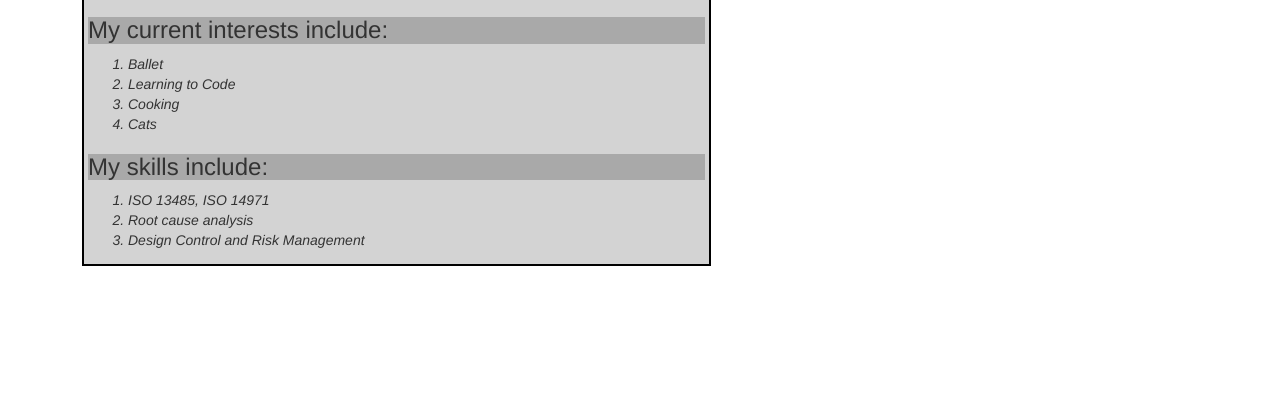
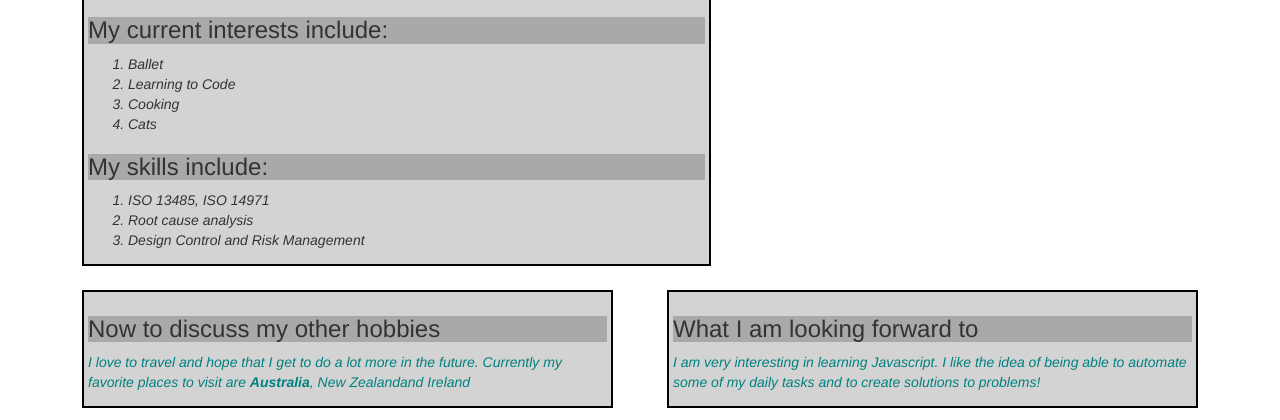
Before and after one commit to eamayer/portfolio, a plain HTML site: page index.html in a window 1280 px wide. Shown: the part 714-1134 px from the top of the page. Before the commit the page ends 992 px from the top, so only its background shows below. Drawn offline with Linux system fonts and the light colour scheme.

Commit message:
Added additional hobby and learning sections

```diff
--- a/css/styles.css
+++ b/css/styles.css
@@ -20,3 +20,12 @@ h3 {
 .important {
   font-style: italic;
 }
+
+.col-sm-6 h3 {
+  font-weight: lighter;
+}
+
+.col-sm-6 p {
+  font-style: oblique;
+  color: teal;
+}
--- a/index.html
+++ b/index.html
@@ -46,15 +46,25 @@
               <li><a href="https://github.com/eamayer/kitties">Kitties</a></li>
               <li><a href="https://github.com/eamayer/favorite-things">My favorite things</a></li>
             </ul>
-
           </div>
         </div>
-
-
-
-
+      </div>
+      <div class="row">
+        <div class="col-sm-6">
+          <div class="box">
+            <h3>Now to discuss my other hobbies</h3>
+            <p>I love to travel and hope that I get to do a lot more in the future. Currently my favorite places
+            to visit are <strong>Australia</strong>, New Zealandand Ireland</p>
+          </div>
+        </div>
+        <div class="col-sm-6">
+          <div class="box">
+            <h3>What I am looking forward to</h3>
+            <p>I am very interesting in learning Javascript. I like the idea of being able to automate some of
+              my daily tasks and to create solutions to problems!</p>
+          </div>
+        </div>
       </div>
     </div>
-
   </body>
 </html>
```
